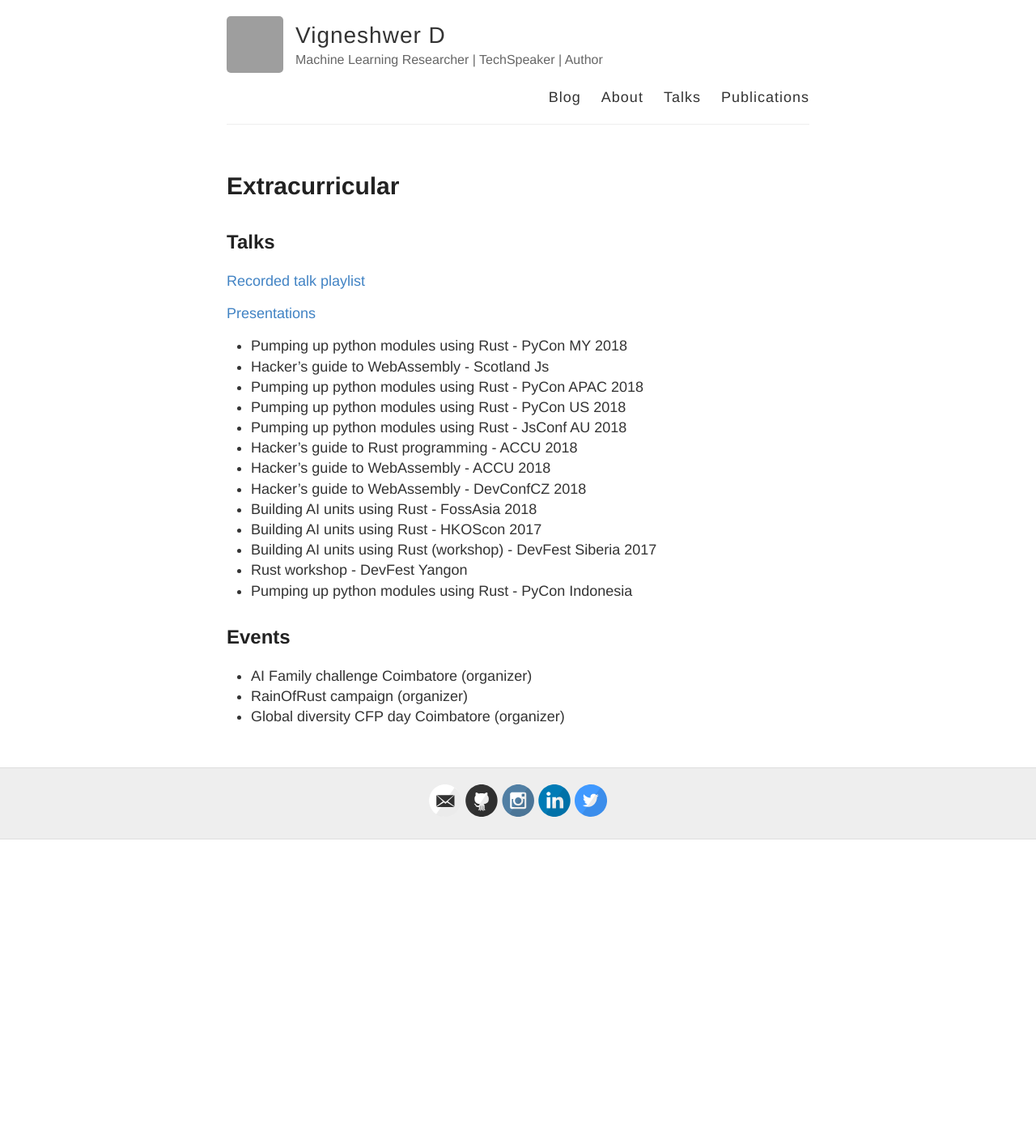
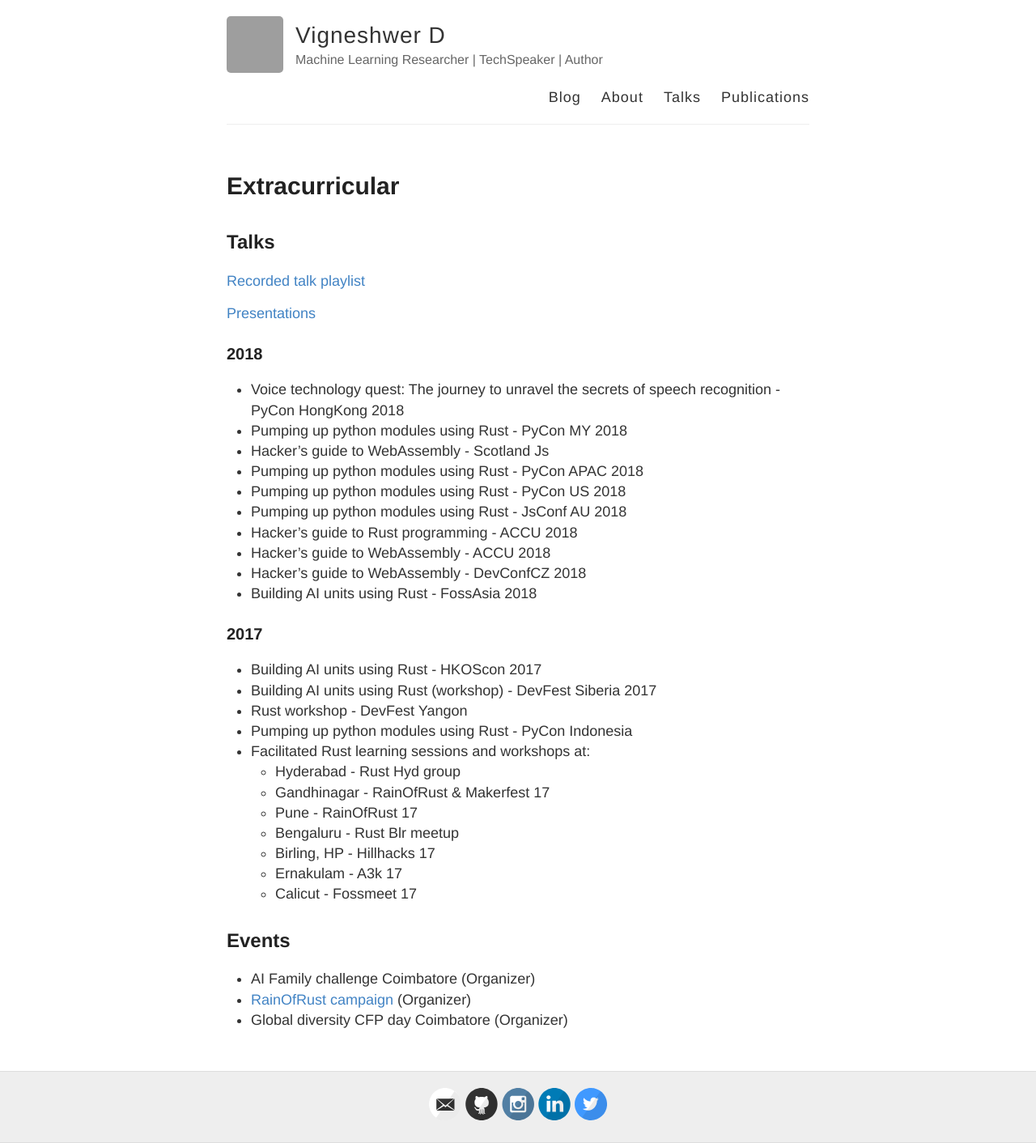
Before and after one commit to dvigneshwer/dvigneshwer.github.io, a Jekyll site: the page built from talks.md, in a window 1280 px wide. Shown: the whole page at 81% size. Built offline with Jekyll 4.4.1, drawn with Linux system fonts in a browser that asks for light colours; before the commit the page ends 1037 px from its top, so only the background shows below that; grey boxes are pictures that could not be loaded.

Commit message:
Update talks.md

```diff
--- a/talks.md
+++ b/talks.md
@@ -10,6 +10,9 @@ permalink: /talks/
 
 [Presentations](https://speakerdeck.com/dvigneshwer)
 
+### 2018
+
+* Voice technology quest: The journey to unravel the secrets of speech recognition - PyCon HongKong 2018
 * Pumping up python modules using Rust - PyCon MY 2018
 * Hacker's guide to WebAssembly - Scotland Js
 * Pumping up python modules using Rust - PyCon APAC 2018
@@ -19,13 +22,24 @@ permalink: /talks/
 * Hacker's guide to WebAssembly - ACCU 2018
 * Hacker's guide to WebAssembly - DevConfCZ 2018
 * Building AI units using Rust - FossAsia 2018
+
+### 2017
+
 * Building AI units using Rust  - HKOScon 2017
 * Building AI units using Rust (workshop) - DevFest Siberia 2017
 * Rust workshop - DevFest Yangon
 * Pumping up python modules using Rust - PyCon Indonesia
+* Facilitated Rust learning sessions and workshops at:
+  * Hyderabad - Rust Hyd group
+  * Gandhinagar - RainOfRust & Makerfest 17
+  * Pune - RainOfRust 17
+  * Bengaluru - Rust Blr meetup
+  * Birling, HP - Hillhacks 17
+  * Ernakulam - A3k 17
+  * Calicut - Fossmeet 17
 
 ## Events
 
-* AI Family challenge Coimbatore (organizer)
-* RainOfRust campaign (organizer)
-* Global diversity CFP day Coimbatore (organizer)
+* AI Family challenge Coimbatore (Organizer)
+* [RainOfRust campaign](https://github.com/MozillaIndia/RustIndia) (Organizer)
+* Global diversity CFP day Coimbatore (Organizer)
```
